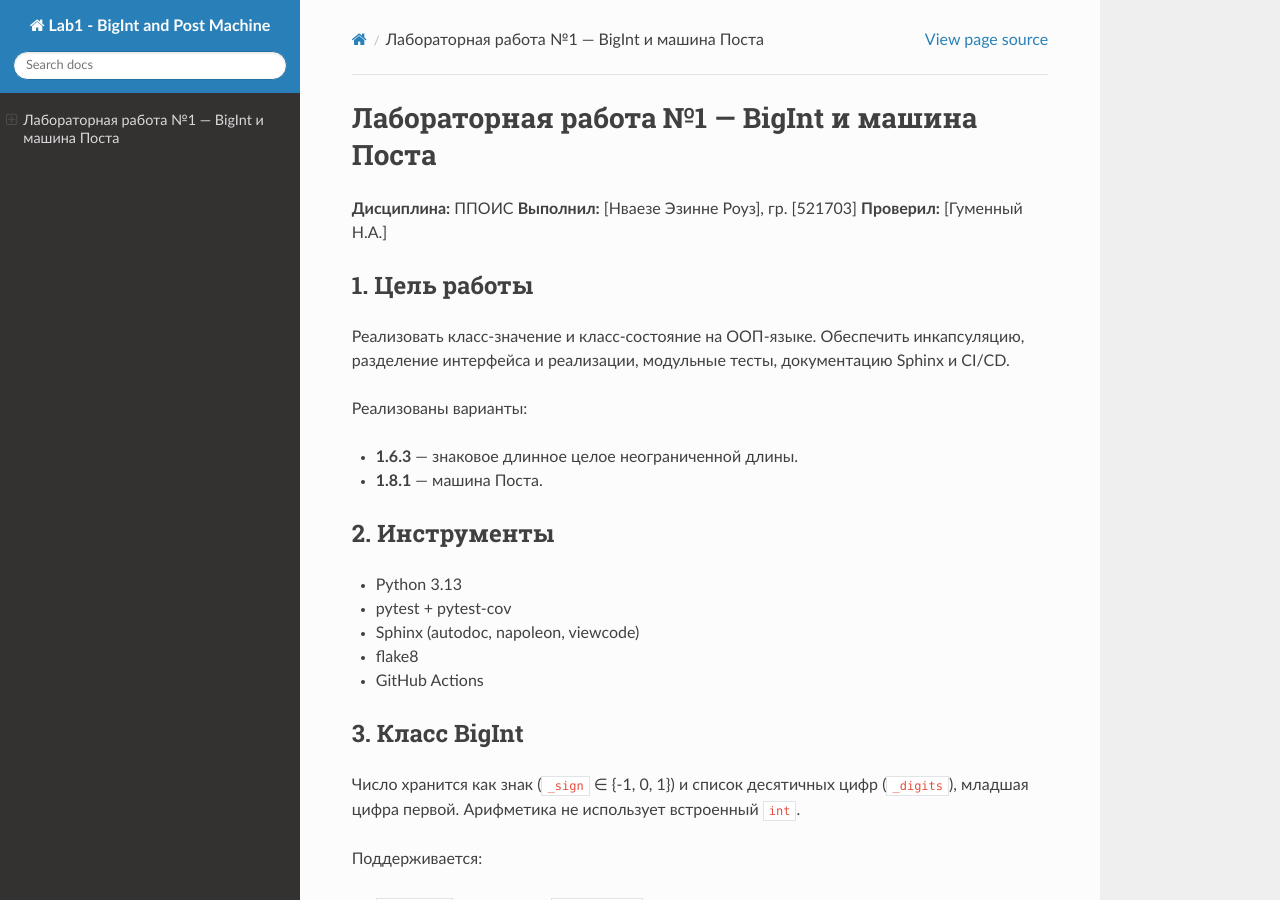
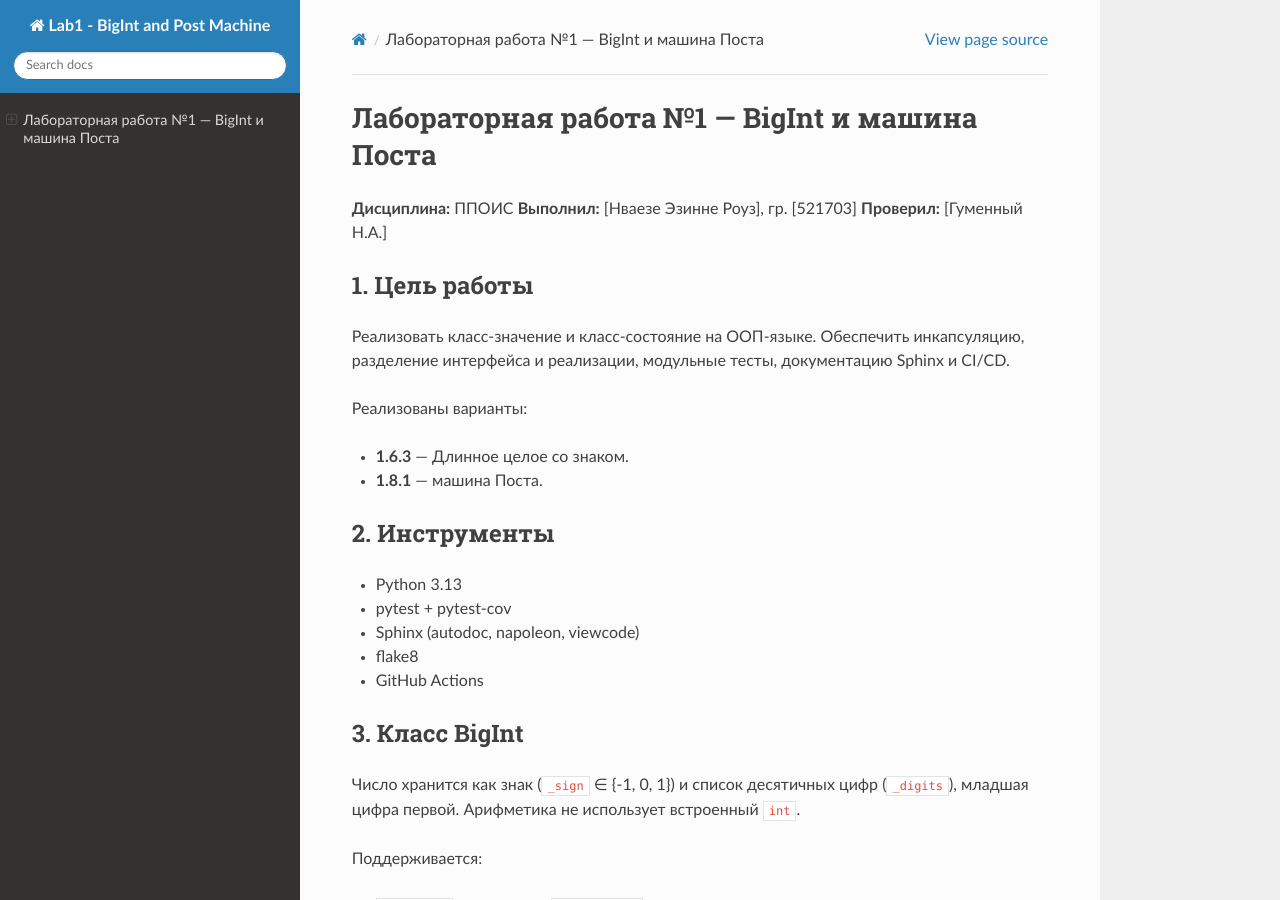
Before and after one commit to nwaezeezinne86-prog/ppoislabs, a Sphinx documentation site: the page built from lab1/docs/index.rst, in a window 1280 px wide and 900 px high. Built offline with Sphinx 7.4.7 and the Read the Docs theme 3.1.0, drawn with Linux system fonts in a browser that asks for light colours.

Commit message:
Fix description of version 1.6.3 in index.rst

```diff
--- a/lab1/docs/index.rst
+++ b/lab1/docs/index.rst
@@ -14,7 +14,7 @@
 
 Реализованы варианты:
 
-- **1.6.3** — знаковое длинное целое неограниченной длины.
+- **1.6.3** — Длинное целое со знаком.
 - **1.8.1** — машина Поста.
 
 2. Инструменты
```
